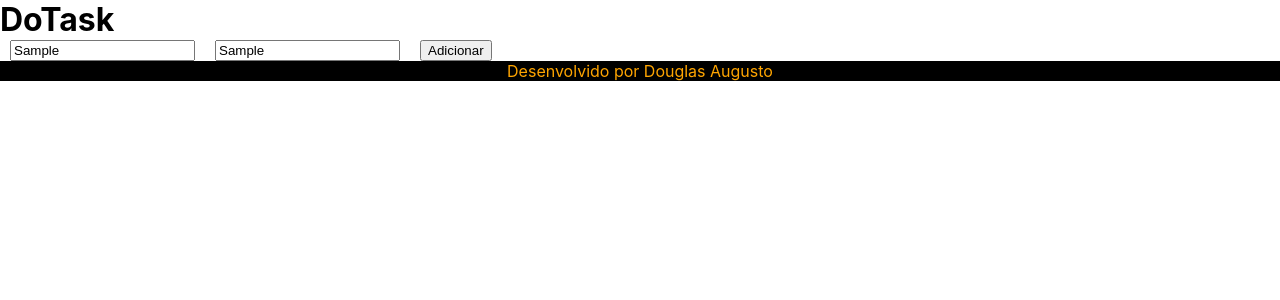
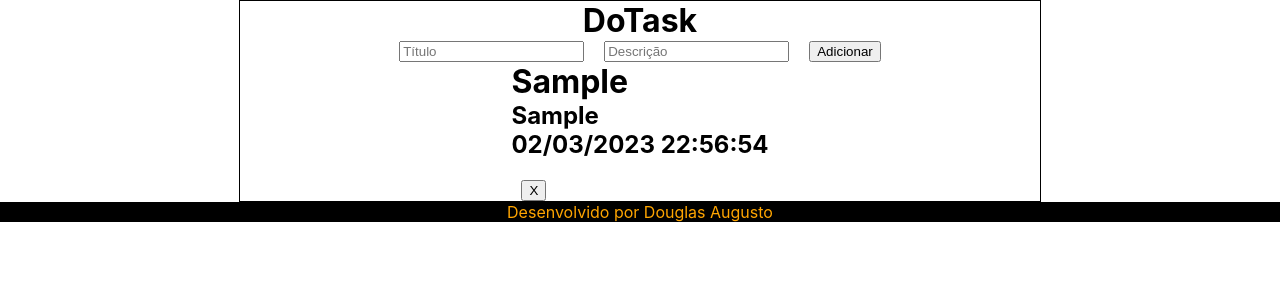
Before and after one commit to SunshineDN/Tasks-react, a React (Create React App) app: page / in a window 1280 px wide. Both pictures are taken after typing "Sample", "Sample" into the empty fields and a click on the button "Adicionar". Shown: the top 300 px of the page. Built offline with nearby package versions, Linux system fonts and the light colour scheme.

Commit message:
Atualização das Tasks

```diff
--- a/package.json
+++ b/package.json
@@ -1,17 +1,21 @@
 {
   "name": "tasks",
+  "homepage": "https://SunshineDN.github.io/Tasks",
   "version": "0.1.0",
   "private": true,
   "dependencies": {
     "@testing-library/jest-dom": "^5.16.5",
     "@testing-library/react": "^13.4.0",
     "@testing-library/user-event": "^13.5.0",
+    "gh-pages": "^5.0.0",
     "react": "^18.2.0",
     "react-dom": "^18.2.0",
     "react-scripts": "5.0.1",
     "web-vitals": "^2.1.4"
   },
   "scripts": {
+    "predeploy": "npm run build",
+   "deploy": "gh-pages -d build",
     "start": "react-scripts start",
     "build": "react-scripts build",
     "test": "react-scripts test",
--- a/src/App.js
+++ b/src/App.js
@@ -1,10 +1,12 @@
 import './App.css';
 import Action from './components/Action';
+import Footer from './components/Footer';
 
 function App() {
   return (
     <div>
       <Action />
+      <Footer />
     </div>
   );
 }
--- a/src/components/Action/index.js
+++ b/src/components/Action/index.js
@@ -14,19 +14,28 @@ export default function Action(){
     }
 
     function handleAdd() {
+        if (title === "" || desc === ""){
+            return
+        }
         let date = new Date().toLocaleString("pt-BR")
         setTasks([{id:id, title: title, description: desc, date: date.split(",").join("")}, ...tasks]);
         setId(e => e += 1)
         clear();
     }
 
+    function handleClearTask(task) {
+        setTasks(tasks.filter(t => t !== task))
+    }
+
     return(
         <div className="act">
             <h1>DoTask</h1>
-            <input className="title" type="text" placeholder="Título" onChange={e => setTitle(e.target.value)} />
-            <input className="desc" type="text" placeholder="Descrição" onChange={e => setDesc(e.target.value)} />
-            <button onClick={handleAdd}>Adicionar</button>
-            {tasks.map( t => <Tasks key={t.id} title={t.title} desc={t.description} date={t.date}></Tasks>)}
+            <div>
+                <input className="title" type="text" value={title} placeholder="Título" onChange={e => setTitle(e.target.value)} />
+                <input className="desc" type="text" value={desc} placeholder="Descrição" onChange={e => setDesc(e.target.value)} />
+                <button onClick={handleAdd}>Adicionar</button>
+            </div>
+            {tasks.map( t => <div key={t.id}><Tasks title={t.title} desc={t.description} date={t.date}></Tasks><button onClick={e => handleClearTask(t)}>X</button></div>)}
         </div>
     )
 }
--- a/src/components/Action/style.css
+++ b/src/components/Action/style.css
@@ -1,3 +1,12 @@
 .title, .desc, button {
     margin: 0 10px;
 }
+
+.act {
+    margin: 0 auto;
+    align-items: center;
+    width: 50em;
+    display: flex;
+    flex-direction: column;
+    border: 1px solid black;
+}
--- a/src/components/Tasks/index.js
+++ b/src/components/Tasks/index.js
@@ -1,6 +1,10 @@
 export default function Tasks({title, desc, date}){
     return(
         <div>
+            <h1>{title}</h1>
+            <h2>{desc}</h2>
+            <h2>{date}</h2>
+            <br />
         </div>
     )
 }
--- a/src/index.js
+++ b/src/index.js
@@ -2,12 +2,10 @@ import React from 'react';
 import ReactDOM from 'react-dom/client';
 import './index.css';
 import App from './App';
-import Footer from './components/Footer'
 
 const root = ReactDOM.createRoot(document.getElementById('root'));
 root.render(
   <React.StrictMode>
     <App />
-    <Footer />
   </React.StrictMode>
 );
```
Also changed, not shown: 1 other file (tests, documents, lock files or other folders).
